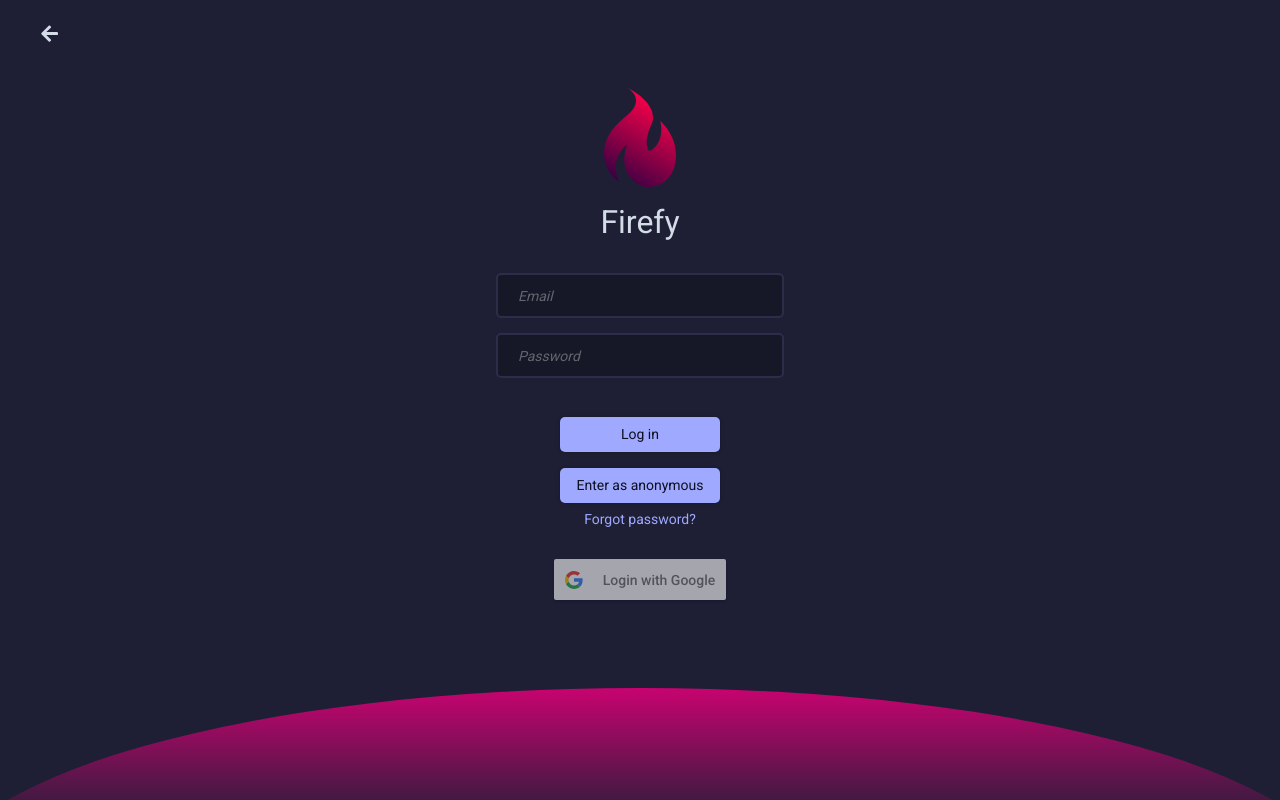
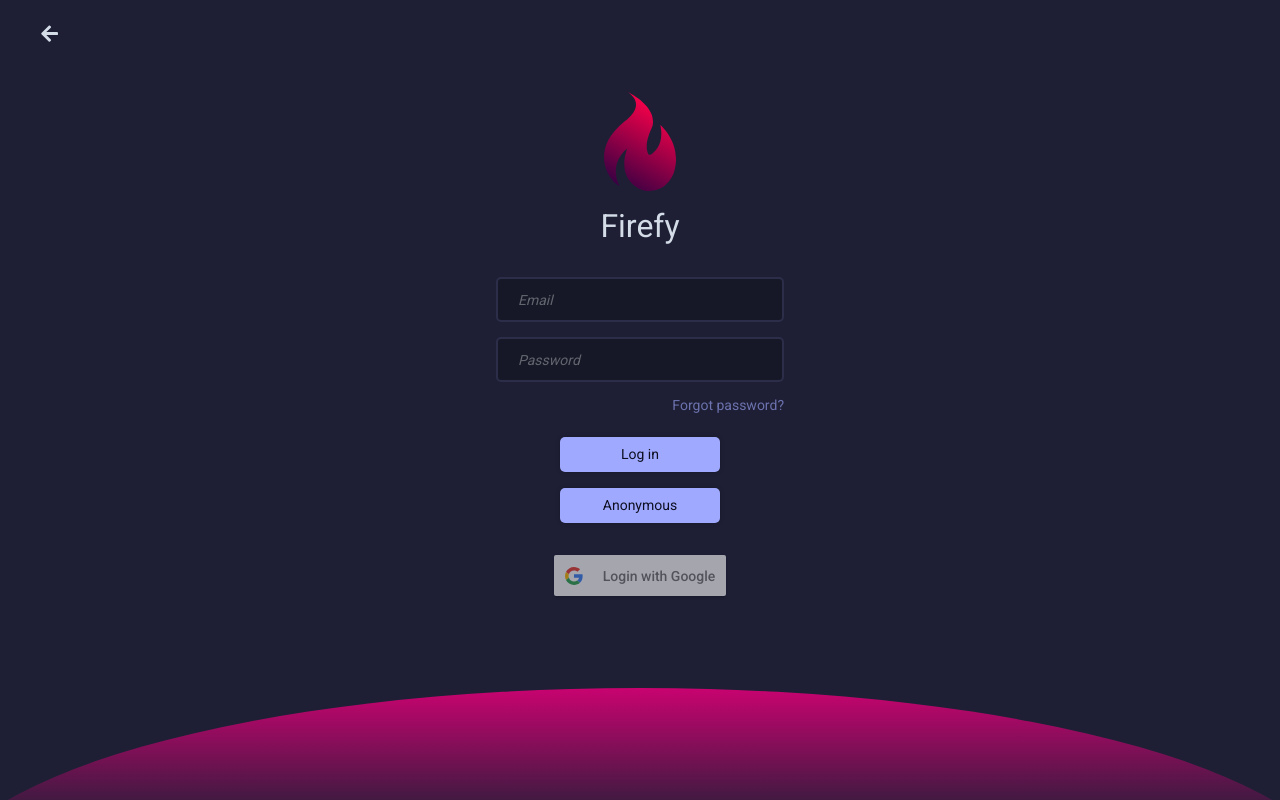
Before and after one commit to Suniaster/Firefy, a React (Create React App) app: page /login in a window 1280 px wide. Built offline with nearby package versions, Linux system fonts and the light colour scheme.

Commit message:
Login page minor changes

```diff
--- a/src/pages/Login.js
+++ b/src/pages/Login.js
@@ -58,6 +58,9 @@ class Login extends Component {
                          className="form-input"
                          placeholder="Password"
                         />
+                        <div className="forgotPassword">
+                            <span>Forgot password?</span>
+                        </div>
                     </div>
 
                     <div className="buttonContainer">
@@ -67,18 +70,15 @@ class Login extends Component {
                         >
                         Log in
                         </button>
-
                         <button
+                        style={{marginBottom: '2rem'}}
                         className="login-button"
                         onClick={this._anonymousLogin}
                         >
-                        Enter as anonymous
+                        Anonymous
                         </button>
                     </div>
 
-                    <div className="forgotPassword">
-                        <span>Forgot password?</span>
-                    </div>
                     <div>
                     <GoogleLogin
                         clientId="388056154502-gorkj09682qam2losvcr3psmh7v7mjm6.apps.googleusercontent.com"
--- a/src/styles/Login.css
+++ b/src/styles/Login.css
@@ -98,6 +98,8 @@
 
 .buttonContainer{
     display: flex;
+    align-items: center;
+    justify-content: center;
     flex-direction: column;
 }
 
@@ -105,7 +107,7 @@
     width: 10rem;
     background: #9FA9FF;
     color: #0E0F20;
-    margin: 0.5rem 15px 0.5rem 15px;
+    margin: 0.5rem 0 0.5rem 0;
 }
 
 .login-button:hover{
@@ -123,9 +125,18 @@
 }
 
 .forgotPassword{
-    margin-bottom: 2rem;
+    width: 100%;
+    color: #6C72AD;
+    text-align: right;
+    margin-top: 0px;
+    text-align: right;
+}
+
+.forgotPassword:hover {
     color: #9FA9FF;
+    cursor: pointer;
 }
+
 .ellipse{
     position: relative;
     bottom: -8vh;
```
